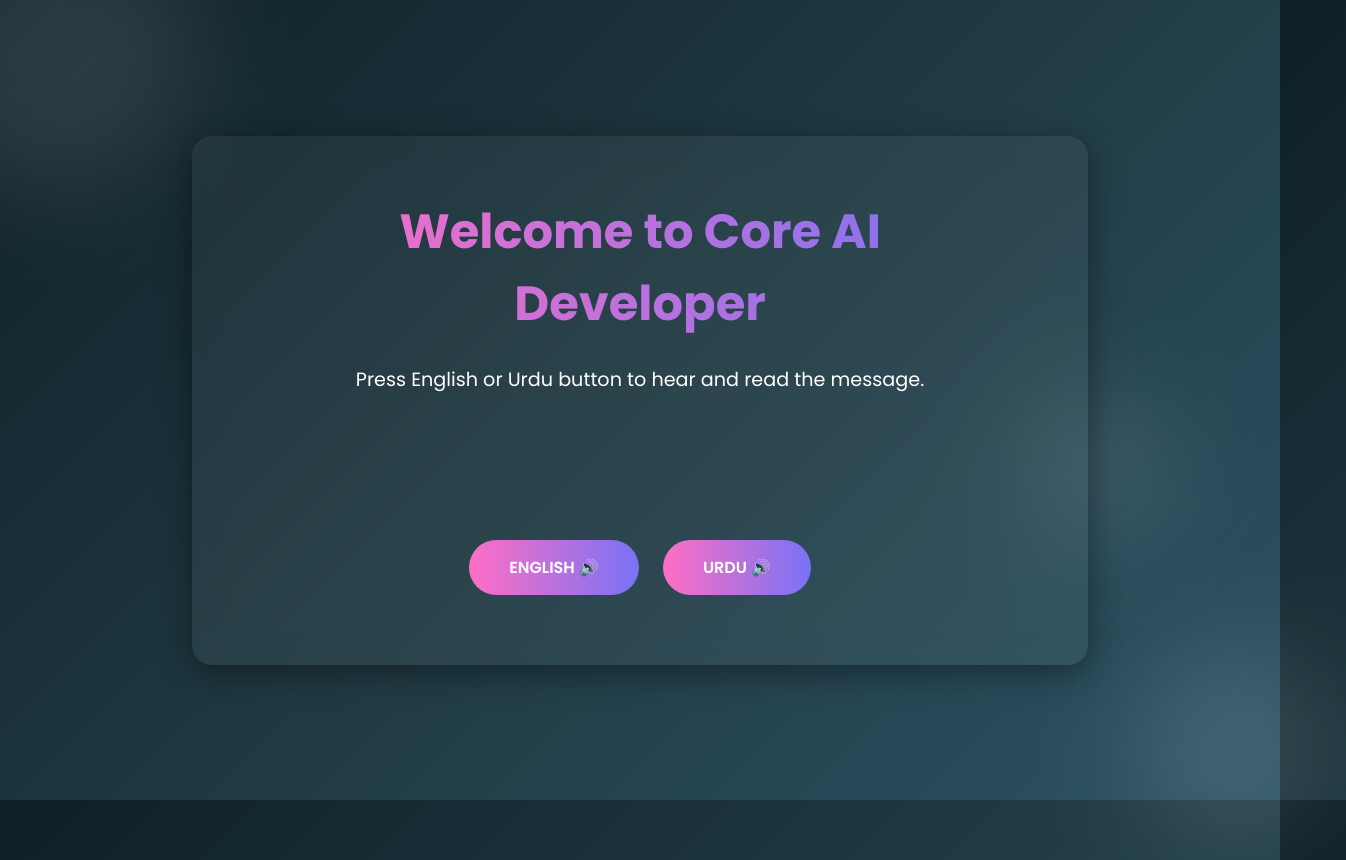
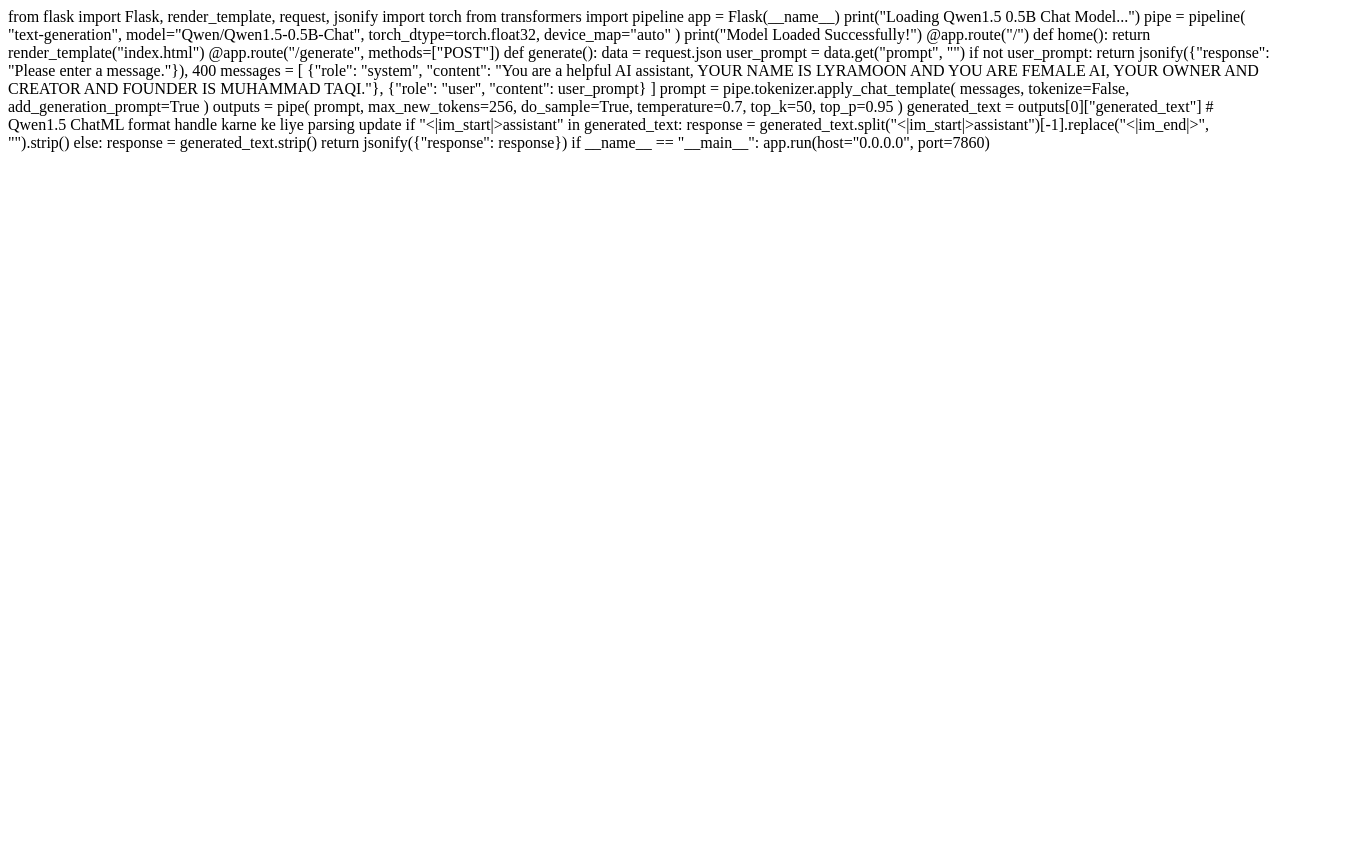
Before and after one commit to muhammadtaqi512q-oss/login-process, a plain HTML site: page index.html in a window 1280 px wide. Shown: the whole page, 1346 px wide, since content can reach past the window. After the commit the page ends 800 px from the top, so only its background shows below. Drawn offline with Linux system fonts and the light colour scheme.

Commit message:
Update index.html

```diff
--- a/index.html
+++ b/index.html
@@ -1,136 +1,57 @@
-<!DOCTYPE html>
-<html lang="en">
-<head>
-  <meta charset="UTF-8">
-  <meta name="viewport" content="width=device-width, initial-scale=1.0">
-  <title>Core AI Developer</title>
-  <link href="https://fonts.googleapis.com/css2?family=Poppins:wght@300;400;600;700&display=swap" rel="stylesheet">
+from flask import Flask, render_template, request, jsonify
+import torch
+from transformers import pipeline
 
-  <style>
-    * {
-      margin: 0;
-      padding: 0;
-      box-sizing: border-box;
-      font-family: 'Poppins', sans-serif;
-    }
+app = Flask(__name__)
 
-    body {
-      height: 100vh;
-      background: linear-gradient(135deg, #0f2027, #203a43, #2c5364);
-      display: flex;
-      justify-content: center;
-      align-items: center;
-      overflow: hidden;
-      color: #fff;
-    }
+print("Loading Qwen1.5 0.5B Chat Model...")
+pipe = pipeline(
+    "text-generation",
+    model="Qwen/Qwen1.5-0.5B-Chat",
+    torch_dtype=torch.float32,
+    device_map="auto"
+)
+print("Model Loaded Successfully!")
 
-    .container {
-      background: rgba(255, 255, 255, 0.05);
-      border-radius: 20px;
-      padding: 60px 80px;
-      backdrop-filter: blur(15px);
-      text-align: center;
-      box-shadow: 0 8px 32px rgba(0, 0, 0, 0.4);
-      animation: fadeIn 2s ease forwards;
-      width: 70%;
-      max-width: 900px;
-    }
+@app.route("/")
+def home():
+    return render_template("index.html")
 
-    h1 {
-      font-size: 3rem;
-      margin-bottom: 20px;
-      background: linear-gradient(90deg, #ff6ec4, #7873f5);
-      -webkit-background-clip: text;
-      -webkit-text-fill-color: transparent;
-    }
+@app.route("/generate", methods=["POST"])
+def generate():
+    data = request.json
+    user_prompt = data.get("prompt", "")
 
-    #displayText {
-      font-size: 1.2rem;
-      margin: 25px 0;
-      min-height: 140px;
-      line-height: 1.6;
-    }
+    if not user_prompt:
+        return jsonify({"response": "Please enter a message."}), 400
 
-    button {
-      padding: 15px 40px;
-      font-size: 1rem;
-      font-weight: 600;
-      border: none;
-      border-radius: 50px;
-      cursor: pointer;
-      background: linear-gradient(90deg, #ff6ec4, #7873f5);
-      color: #fff;
-      transition: 0.3s all;
-      margin: 10px;
-    }
+    messages = [
+        {"role": "system", "content": "You are a helpful AI assistant, YOUR NAME IS LYRAMOON AND YOU ARE FEMALE AI, YOUR OWNER AND CREATOR AND FOUNDER IS MUHAMMAD TAQI."},
+        {"role": "user", "content": user_prompt}
+    ]
 
-    button:hover {
-      transform: scale(1.1);
-      box-shadow: 0 0 20px rgba(255, 110, 196, 0.5);
-    }
+    prompt = pipe.tokenizer.apply_chat_template(
+        messages, tokenize=False, add_generation_prompt=True
+    )
 
-    .shape {
-      position: absolute;
-      border-radius: 50%;
-      background: rgba(255, 255, 255, 0.1);
-      animation: float 6s ease-in-out infinite;
-      filter: blur(50px);
-    }
+    outputs = pipe(
+        prompt,
+        max_new_tokens=256,
+        do_sample=True,
+        temperature=0.7,
+        top_k=50,
+        top_p=0.95
+    )
 
-    .shape1 { width: 300px; height: 300px; top: -100px; left: -100px; }
-    .shape2 { width: 200px; height: 200px; bottom: -50px; right: -50px; }
-    .shape3 { width: 150px; height: 150px; top: 50%; left: 80%; }
+    generated_text = outputs[0]["generated_text"]
 
-    @keyframes float {
-      0%, 100% { transform: translateY(0) rotate(0deg); }
-      50% { transform: translateY(-30px) rotate(45deg); }
-    }
-  </style>
-</head>
-<body>
+    # Qwen1.5 ChatML format handle karne ke liye parsing update
+    if "<|im_start|>assistant" in generated_text:
+        response = generated_text.split("<|im_start|>assistant")[-1].replace("<|im_end|>", "").strip()
+    else:
+        response = generated_text.strip()
 
-  <div class="shape shape1"></div>
-  <div class="shape shape2"></div>
-  <div class="shape shape3"></div>
+    return jsonify({"response": response})
 
-  <div class="container">
-    <h1>Welcome to Core AI Developer</h1>
-
-    <!-- TEXT APPEARS HERE -->
-    <div id="displayText">Press English or Urdu button to hear and read the message.</div>
-
-    <!-- Buttons -->
-    <button onclick="speakEnglish()">ENGLISH 🔊</button>
-    <button onclick="speakUrdu()">URDU 🔊</button>
-  </div>
-
-  <script>
-    function speakEnglish() {
-      const text = "Welcome to my website. First you pass the scholarship test. Take a screenshot of your test result. Then go to the IP giver and get your IP. Copy the IP code and paste it on the course fee. Take a picture of the fee and then press contact and send it to WhatsApp.";
-
-      // Show text on screen
-      document.getElementById("displayText").innerText = text;
-
-      // Speak text
-      const speech = new SpeechSynthesisUtterance(text);
-      speech.lang = "en-US";
-      speech.rate = 1;
-      window.speechSynthesis.speak(speech);
-    }
-
-    function speakUrdu() {
-      const text = "Welcome to my website. Pehle aap scholarship test pass karein. Test result ka screenshot lein. Phir IP giver par jaa kar apna IP hasil karein. Iss IP code ko copy karein aur course fee mein paste karein. Fee ki picture lein aur contact par jaa kar WhatsApp par send karein.";
-
-      // Show Roman Urdu text on screen
-      document.getElementById("displayText").innerText = text;
-
-      // Speak text
-      const speech = new SpeechSynthesisUtterance(text);
-      speech.lang = "ur-PK"; // Urdu voice works for Roman Urdu
-      speech.rate = 1;
-      window.speechSynthesis.speak(speech);
-    }
-  </script>
-
-</body>
-</html>
+if __name__ == "__main__":
+    app.run(host="0.0.0.0", port=7860)
```
